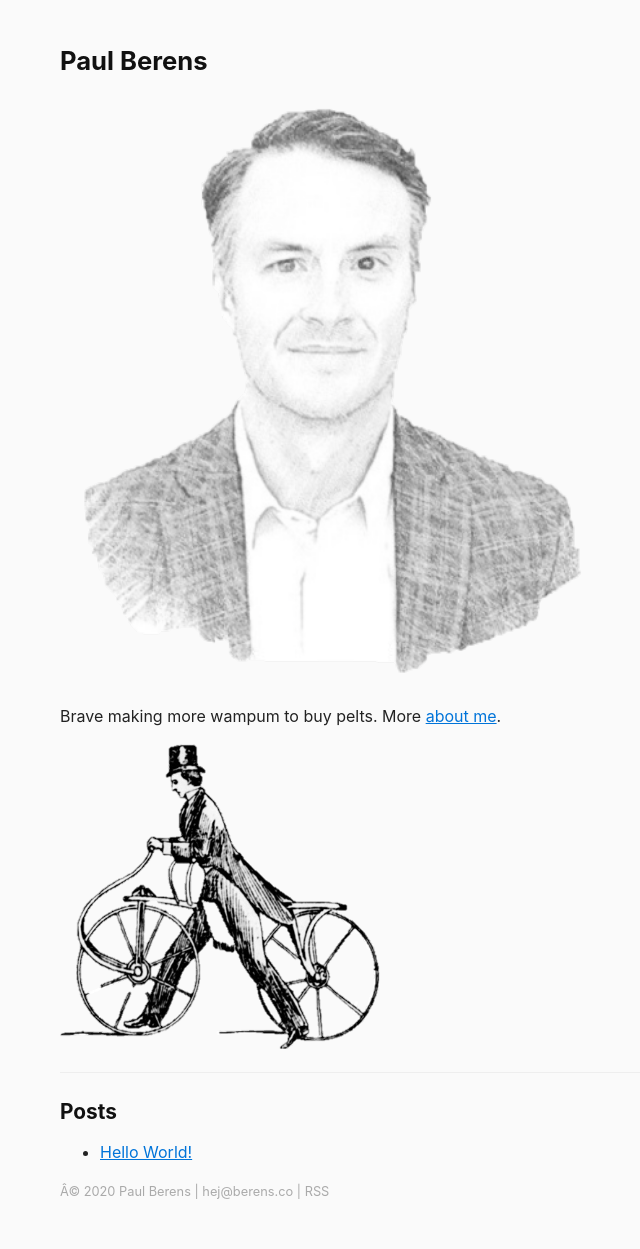
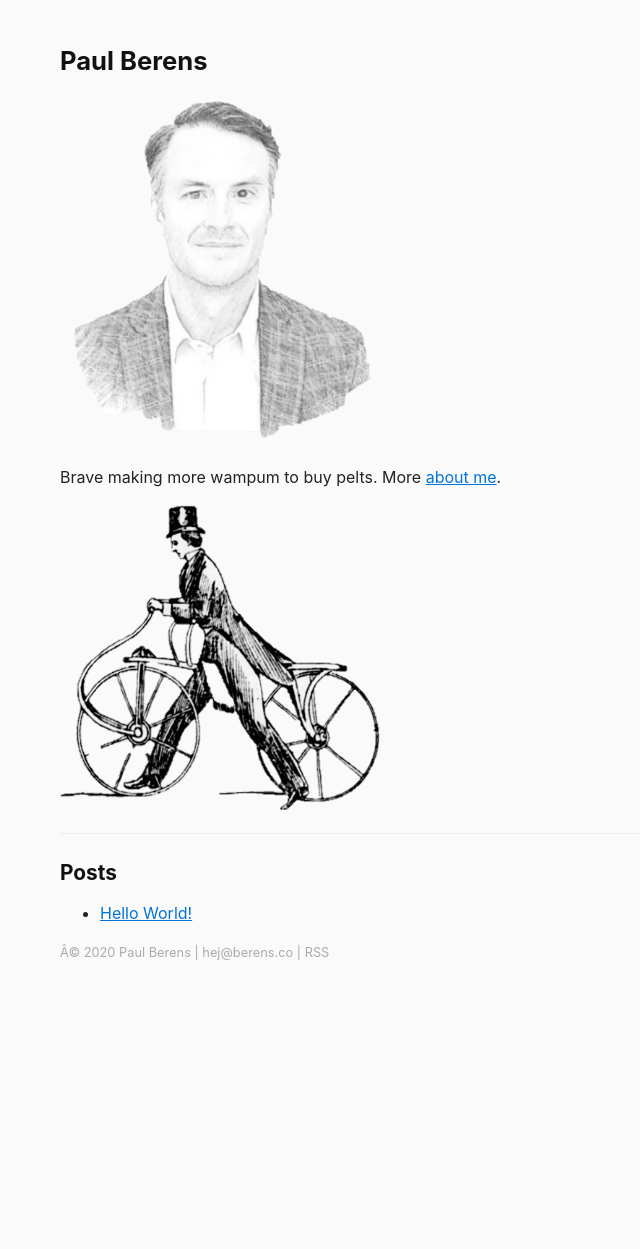
Before and after one commit to berensp/berensp.github.io, a Jekyll site: the page built from index.md, in a window 1280 px wide. Shown: the whole page, without its empty margins (260-900 px from the left). Built offline with Jekyll 4.4.1, drawn with Linux system fonts in a browser that asks for light colours; nearby versions of some CDN libraries; after the commit the page ends 1009 px from its top, so only the background shows below that.

Commit message:
Update index.md

```diff
--- a/index.md
+++ b/index.md
@@ -1,7 +1,7 @@
 ---
 layout: home
 ---
-<img src="/assets/pmb.sketch.png">
+<img src="/assets/pmb.sketch.png" width="50%" height="50%">
 
 Brave making more wampum to buy pelts. More [about me](/about/).
 
```
